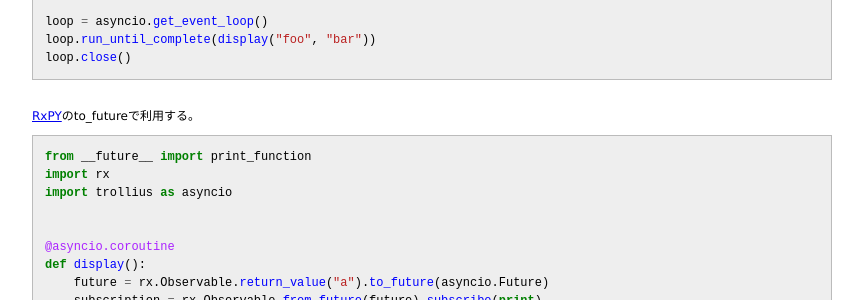
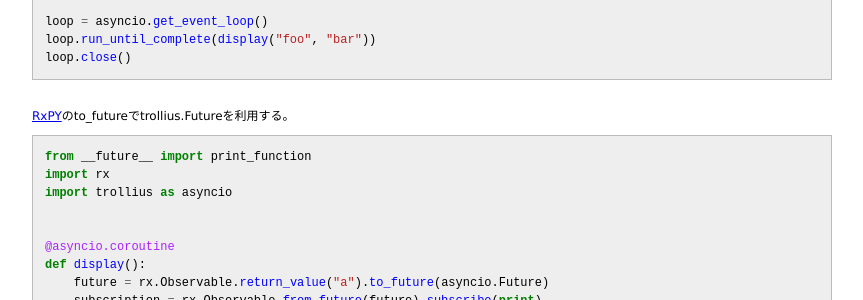
Before and after one commit to 38elements/38elements.github.com, a Jekyll site: the page built from _posts/2015-03-14-python-trollius-asyncio.md, in a window 1280 px wide. Shown: the part 398-698 px from the top of the page, without its empty margins (208-1071 px from the left). Built offline with Jekyll 4.4.1, drawn with Linux system fonts in a browser that asks for light colours; Markdown is read by kramdown in place of the engine named in the settings.

Commit message:
Update 2015-03-14-python-trollius-asyncio.md

```diff
--- a/_posts/2015-03-14-python-trollius-asyncio.md
+++ b/_posts/2015-03-14-python-trollius-asyncio.md
@@ -27,7 +27,7 @@ loop.close()
 {% endhighlight %}
 
 <br/>
-[RxPY](https://github.com/ReactiveX/RxPY)のto_futureで利用する。
+[RxPY](https://github.com/ReactiveX/RxPY)のto_futureでtrollius.Futureを利用する。
 {% highlight python %}
 from __future__ import print_function
 import rx
```
